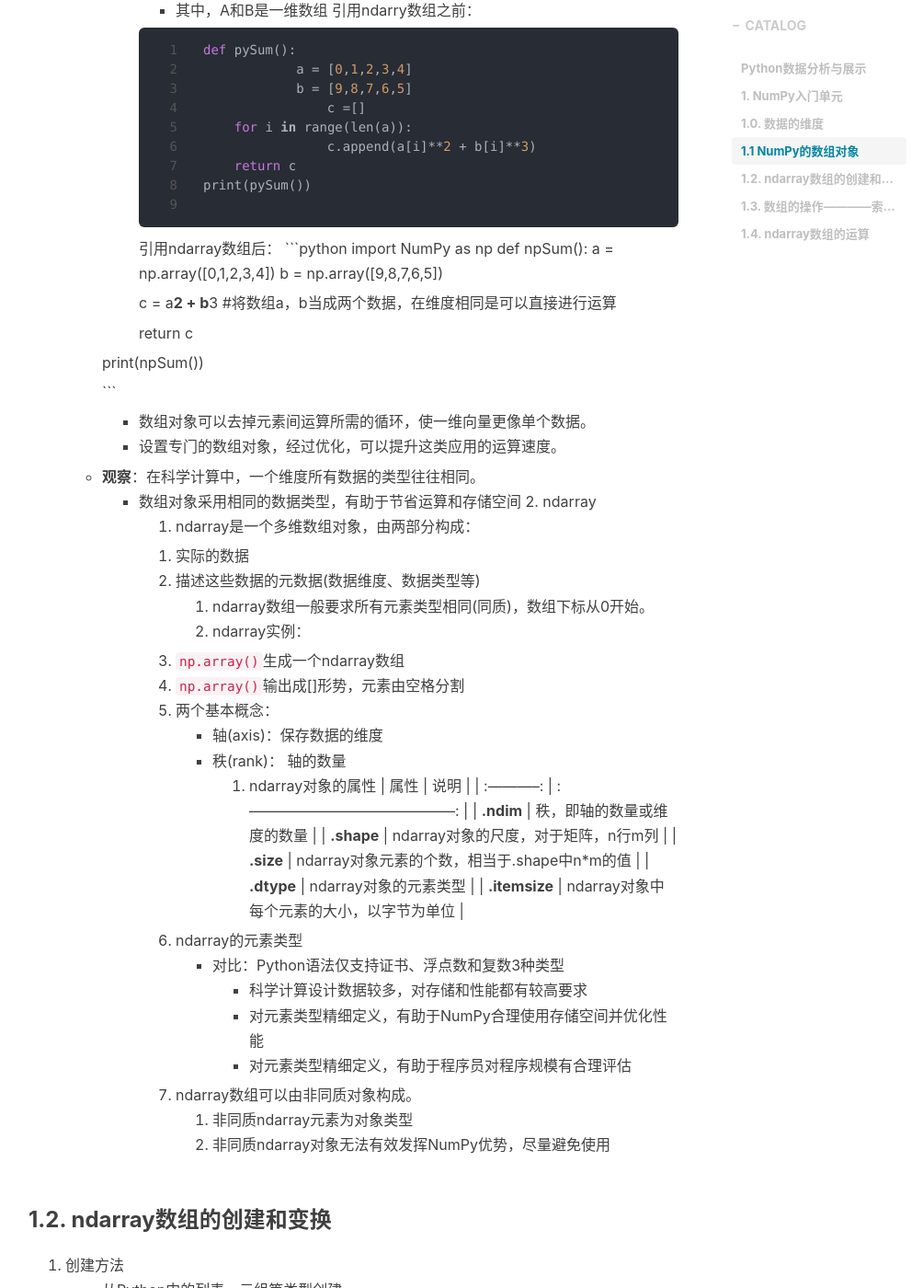
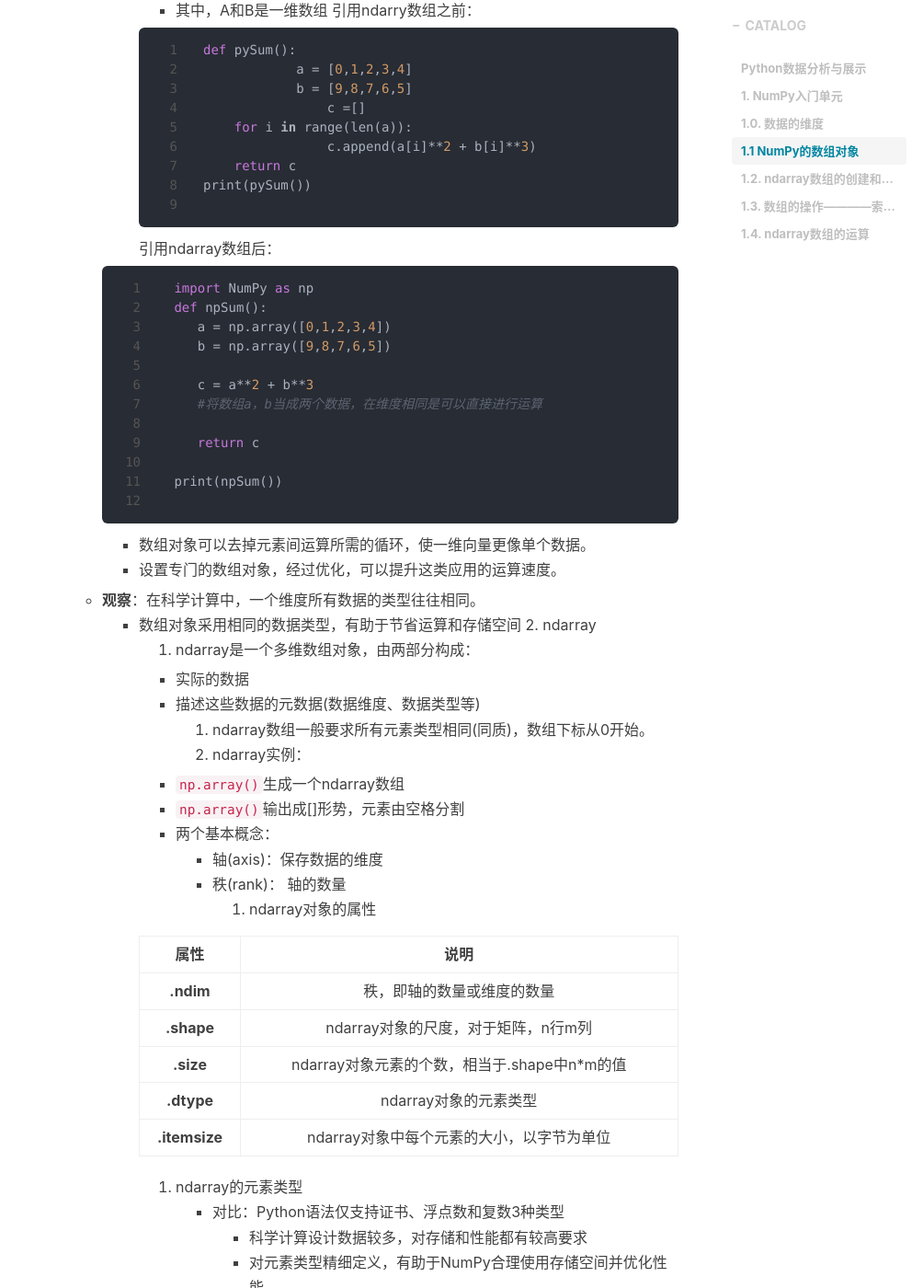
Before and after one commit to YelonhimX/YelonhimX.github.io, a Jekyll site: the page built from _posts/Data_express/2019-11-05-Data-express-01.md, in a window 1280 px wide and 1400 px high, scrolled down 2485 px. Shown: the whole window at 92% size, without its empty margins (234-1238 px from the left). Built offline with Jekyll 4.4.1, drawn with Linux system fonts in a browser that asks for light colours; nearby versions of some CDN libraries; comment, search, counter and statistics services are not loaded; part of the change alters nothing that is shown; some of the changed text lies outside the part shown.

Commit message:
2019-11-05 17:28:06修改格式

````diff
--- a/_posts/Data_express/2019-11-05-Data-express-01.md
+++ b/_posts/Data_express/2019-11-05-Data-express-01.md
@@ -105,6 +105,7 @@ tags:
         ```
 
         引用ndarray数组后：
+
        ```python
        import NumPy as np
        def npSum():
@@ -127,16 +128,17 @@ tags:
       - 数组对象采用相同的数据类型，有助于节省运算和存储空间
    2. ndarray
        1. ndarray是一个多维数组对象，由两部分构成：
-          1. 实际的数据
-          2. 描述这些数据的元数据(数据维度、数据类型等)
+          - 实际的数据
+          - 描述这些数据的元数据(数据维度、数据类型等)
        2. ndarray数组一般要求所有元素类型相同(同质)，数组下标从0开始。
        3. ndarray实例：
-          1. `np.array()`生成一个ndarray数组
-          2. `np.array()`输出成[]形势，元素由空格分割
-          3. 两个基本概念：
-             - 轴(axis)：保存数据的维度
-             - 秩(rank)： 轴的数量
+          - `np.array()`生成一个ndarray数组
+          - `np.array()`输出成[]形势，元素由空格分割
+          - 两个基本概念：
+               - 轴(axis)：保存数据的维度
+               - 秩(rank)： 轴的数量
        4. ndarray对象的属性
+
            |     属性      |                     说明                     |
            | :-----------: | :------------------------------------------: |
            |   **.ndim**   |          秩，即轴的数量或维度的数量          |
@@ -144,6 +146,7 @@ tags:
            |   **.size**   | ndarray对象元素的个数，相当于.shape中n*m的值 |
            |  **.dtype**   |            ndarray对象的元素类型             |
            | **.itemsize** |  ndarray对象中每个元素的大小，以字节为单位   |
+
         5. ndarray的元素类型
            - 对比：Python语法仅支持证书、浮点数和复数3种类型
              - 科学计算设计数据较多，对存储和性能都有较高要求
@@ -166,6 +169,7 @@ tags:
         ```
 
    - 使用NumPy中函数创建，如：arange，ones，zeros等
+   -
         |         函数         |                        说明                         |
         | :------------------: | :-------------------------------------------------: |
         |    `np.arange(n)`    |  类似`range()`函数，返回ndarray类型，元素从0到n-1   |
@@ -173,6 +177,7 @@ tags:
         |  `np.zeros(shape)`   |                同上，生成一个全0数组                |
         | `np.full(shape,val)` |       同上，生成一个数组，每个元素之都是`val`       |
         |     `np.eye(n)`      |    创建一个正方的n*n单位矩阵，对角线为1，其余为0    |
+
         - 此外还有`ap.ones_like(a)`即依照数组`a`的格式生成一个新数组，内中元素为1；仿照表上的函数，还有两种生成方法。
         - `np.linspace(,endpoint)`：根据起止数据**等间距地**填充数据，形成数组(默认为浮点数)。endpoint为布尔值表示最后数字是否包含在最终生成的数组里
 
@@ -187,7 +192,9 @@ tags:
         - `np.concatenate()`：将两个或多个数组合并成一个新的数组
    - 从字节流(raw bytes)中创建
    - 从文件中读取特定格式创建
+
 2. 数组的变换
+
    1. 维度变换
 
         ```python
````
